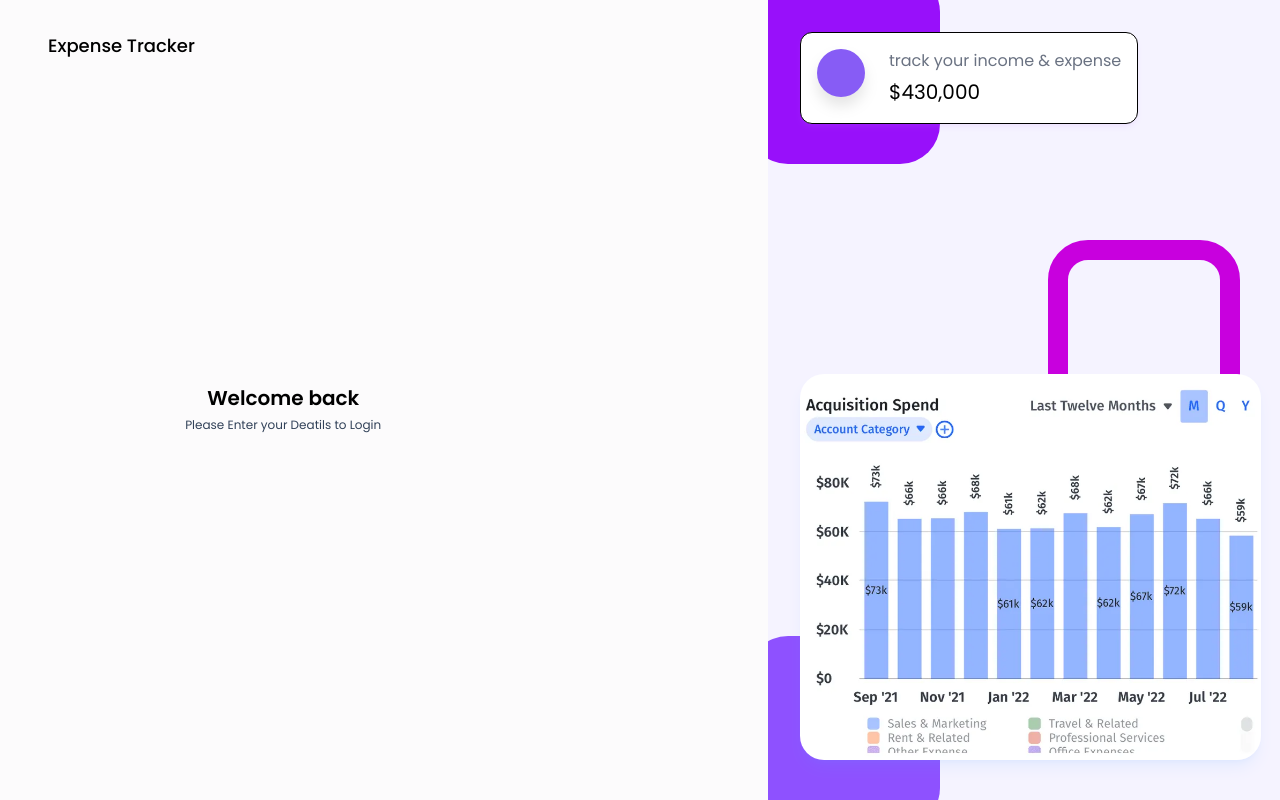
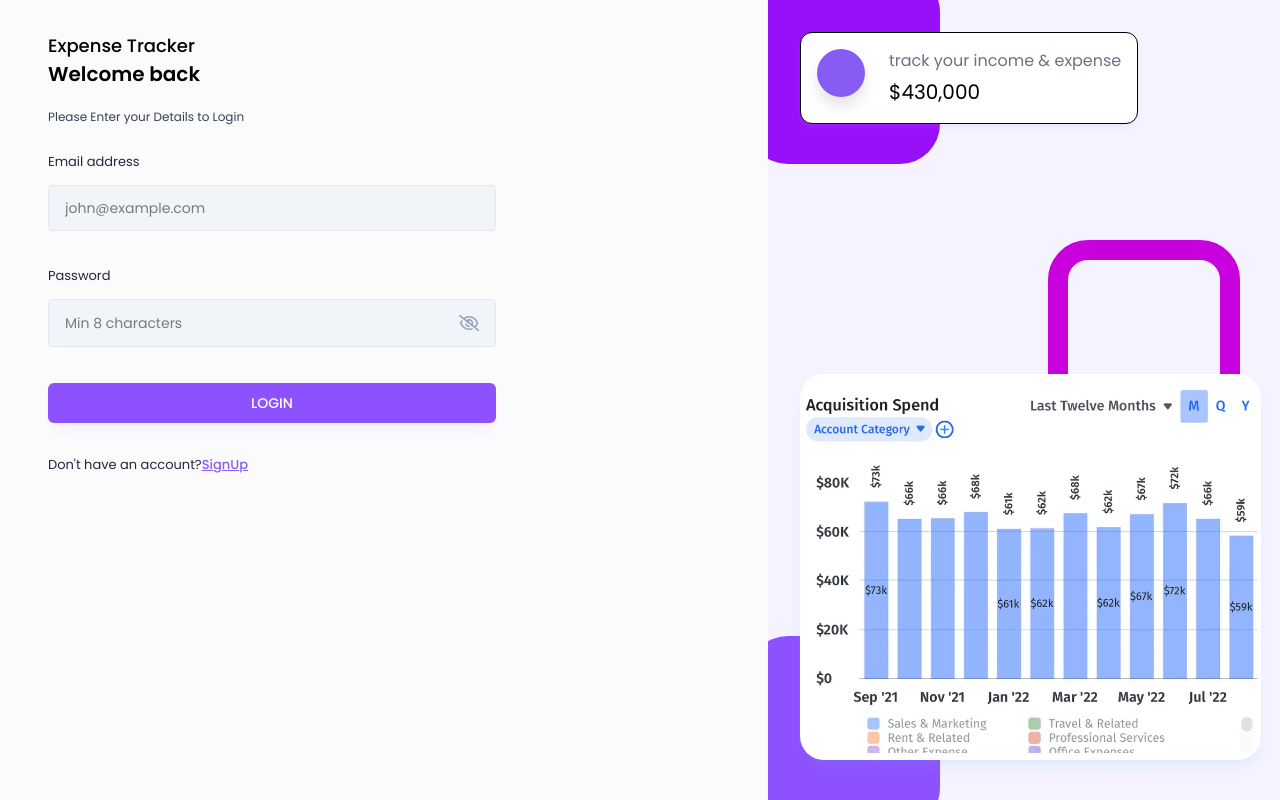
Before and after one commit to Priyanshu-at0510/EXPENSE-TRACKER, a React (Vite) app in the folder frontend/expense-tracker/: page /login in a window 1280 px wide. Built offline with nearby package versions, Linux system fonts and the light colour scheme.

Commit message:
complete the Login page UI

```diff
--- /dev/null
+++ b/frontend/expense-tracker/src/components/Inputs/Input.jsx
@@ -0,0 +1,42 @@
+import React, { useState } from "react";
+import{FaRegEye,FaRegEyeSlash} from "react-icons/fa6"
+const Input=({value,onChange,placeholder,label,type})=>{
+    const [showPassword,setShowPassword]=useState(false);
+    const toggleShowPassword=()=>{
+        setShowPassword(!showPassword);
+    };
+    return(
+     <div>
+        <label className="text-[13px] text-slate-800 ">{label}</label>
+        <div className="input-box relative">
+          <input
+            type={type=="password"?showPassword?'text':'password':type}
+            placeholder={placeholder}
+            className="w-full bg-transparent outline-none"
+            value={value}
+            onChange={(e)=>onChange(e)}
+          />
+          {type==="password" && (
+            <>
+            {showPassword ?(
+                <FaRegEye
+                 size={22}
+                 className="text-primary cursor-pointer"
+                 onClick={()=>toggleShowPassword()}
+                />
+            ):
+                <FaRegEyeSlash
+                 size={22}
+                 className="text-slate-400 cursor-pointer"
+                 onClick={()=>toggleShowPassword()}
+                />
+            }
+
+            </>
+          )}
+        </div>
+     </div>
+    );
+}
+
+export default Input
--- a/frontend/expense-tracker/src/index.css
+++ b/frontend/expense-tracker/src/index.css
@@ -15,3 +15,9 @@
         overflow-x: hidden;
     }
 }
+.input-box{
+    @apply w-full flex justify-between gap-3 text-sm text-black bg-slate-100 rounded px-4 py-3 mb-4 mt-3 border border-slate-200 outline-none
+}
+.button-primary{
+    @apply w-full text-sm font-medium text-white bg-violet-500 shadow-lg shadow-purple-600/5 p-[10px] rounded-md my-1 hover:bg-purple-600/15 hover:text-purple-600
+}
--- a/frontend/expense-tracker/src/pages/Auth/Login.jsx
+++ b/frontend/expense-tracker/src/pages/Auth/Login.jsx
@@ -1,12 +1,67 @@
-import React from 'react'
+import React, { useState } from 'react'
 import AuthLayout from "../../components/layouts/AuthLayout";
+import {Link, useNavigate } from 'react-router-dom';
+import Input from '../../components/Inputs/Input';
+import { validateEmail } from '../../utils/helper';
 const Login=()=>{
+  const [email,setEmail]=useState("");
+  const [password,setPassword]=useState("");
+  const [error,setError]=useState(null);
+
+  const navigate=useNavigate();
+
+  //handle login form submit
+
+  const handleLogin= async (e)=>{
+      e.preventDefault();
+      if(!validateEmail(email)){
+        setError("Please provide a valid email address");
+        return;
+      }
+      if(!password){
+        setError("please enter the password");
+        return;
+      }
+      setError("");
+      //Login API calls
+  }
+
   return(
+
     <AuthLayout>
-    <div className='lg:w-[70%] h-[3/4] md:h-full flex flex-col justify-center items-center'>
-      <h3 className='text-xl font-semibold text-black'>Welcome back</h3>
-      <p className='text-xs text-slate-700 mt-[5px] mb-6 '>Please Enter your Deatils to Login</p>
-    </div>
+    <form onSubmit={handleLogin} className='w-full max-w-md flex flex-col gap-4 justify-center'>
+    <h3 className='text-xl font-semibold text-black'>Welcome back</h3>
+    <p className='text-xs text-slate-700 mt-[5px] mb-6'>Please Enter your Details to Login</p>
+    </form>
+    <form onSubmit={handleLogin}
+          className='w-full max-w-md flex flex-col gap-4'>
+      <Input
+        value={email}
+        onChange={(e)=>setEmail(e.target.value)}
+        label="Email address"
+        placeholder="john@example.com"
+        type="text"
+      />
+      <Input
+        value={password}
+        onChange={(e)=>setPassword(e.target.value)}
+        label="Password"
+        placeholder="Min 8 characters"
+        type="password"
+      />
+      {error && <p className='text-red-500 text-xs pb-2.5'>{error}</p>}
+
+      <button type='submit' className="button-primary">
+        LOGIN
+      </button>
+      <p className='text-[13px] text-slate-800 mt-3'>
+       Don't have an account?{""}
+       <Link className="font-medium text-primary underline" to="signUp">
+       SignUp
+       </Link>
+      </p>
+
+    </form>
     </AuthLayout>
   );
 }
--- a/frontend/expense-tracker/src/utils/helper.js
+++ b/frontend/expense-tracker/src/utils/helper.js
@@ -0,0 +1,4 @@
+export const validateEmail=(email)=>{
+  const regex=/^[^\s@]+@[^\s@]+\.[^\s@]+$/;
+  return regex.test(email);
+};
```
